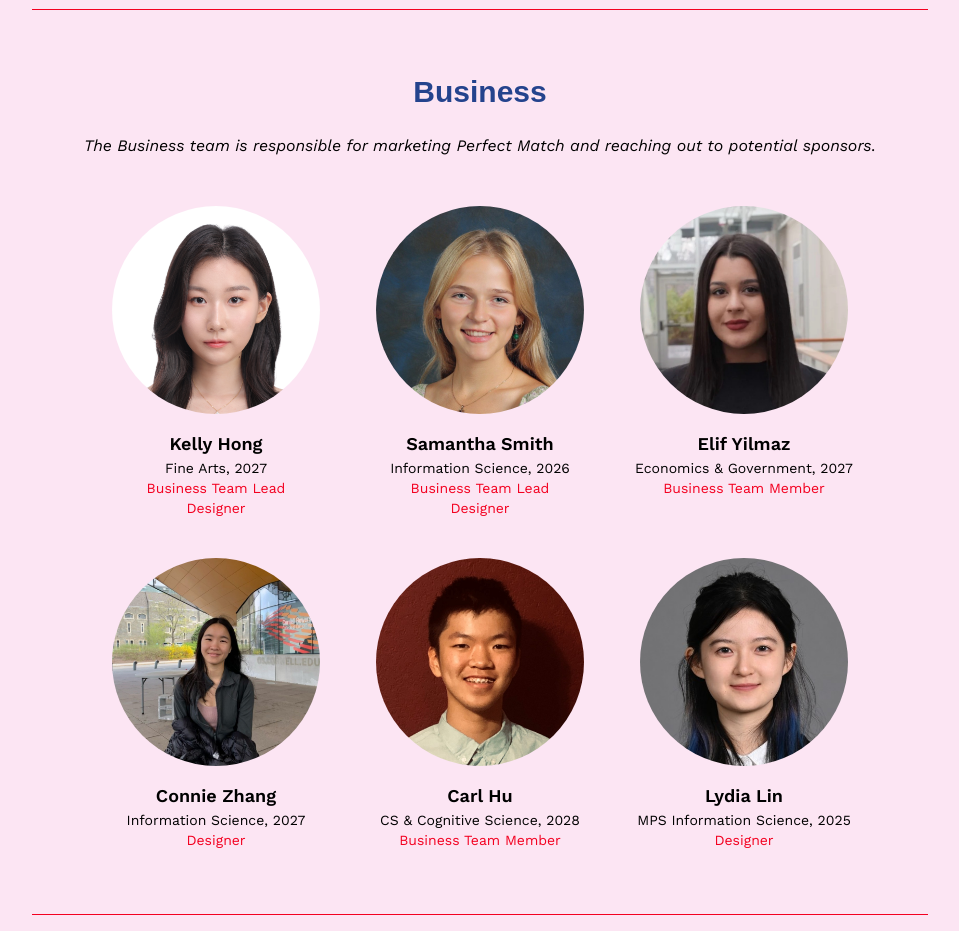
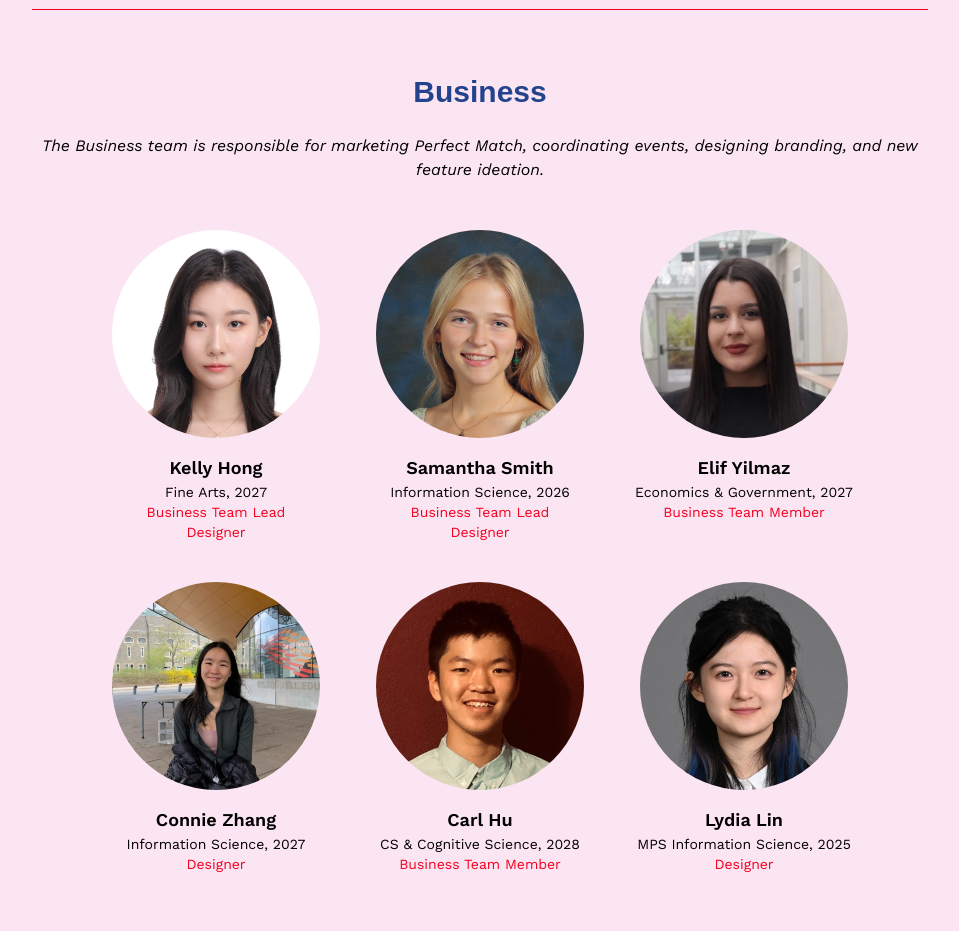
Before and after one commit to wyatt/perfect-match-web, a Next.js app: page /about in a window 1280 px wide. Shown: the part 2700-3631 px from the top of the page, without its empty margins (160-1119 px from the left). Built offline with nearby package versions, Linux system fonts and the light colour scheme; no server answers; a web font is replaced by a local one.

Commit message:
Changed Biz Team Description on About Page

```diff
--- a/components/members/members.ts
+++ b/components/members/members.ts
@@ -96,7 +96,7 @@ export const team = [
     {
         Name: 'Business',
         Description:
-            'The Business team is responsible for marketing Perfect Match and reaching out to potential sponsors.',
+            'The Business team is responsible for marketing Perfect Match, coordinating events, designing branding, and new feature ideation.',
         Members: [
             {
                 Name: 'Kelly Hong',
```
